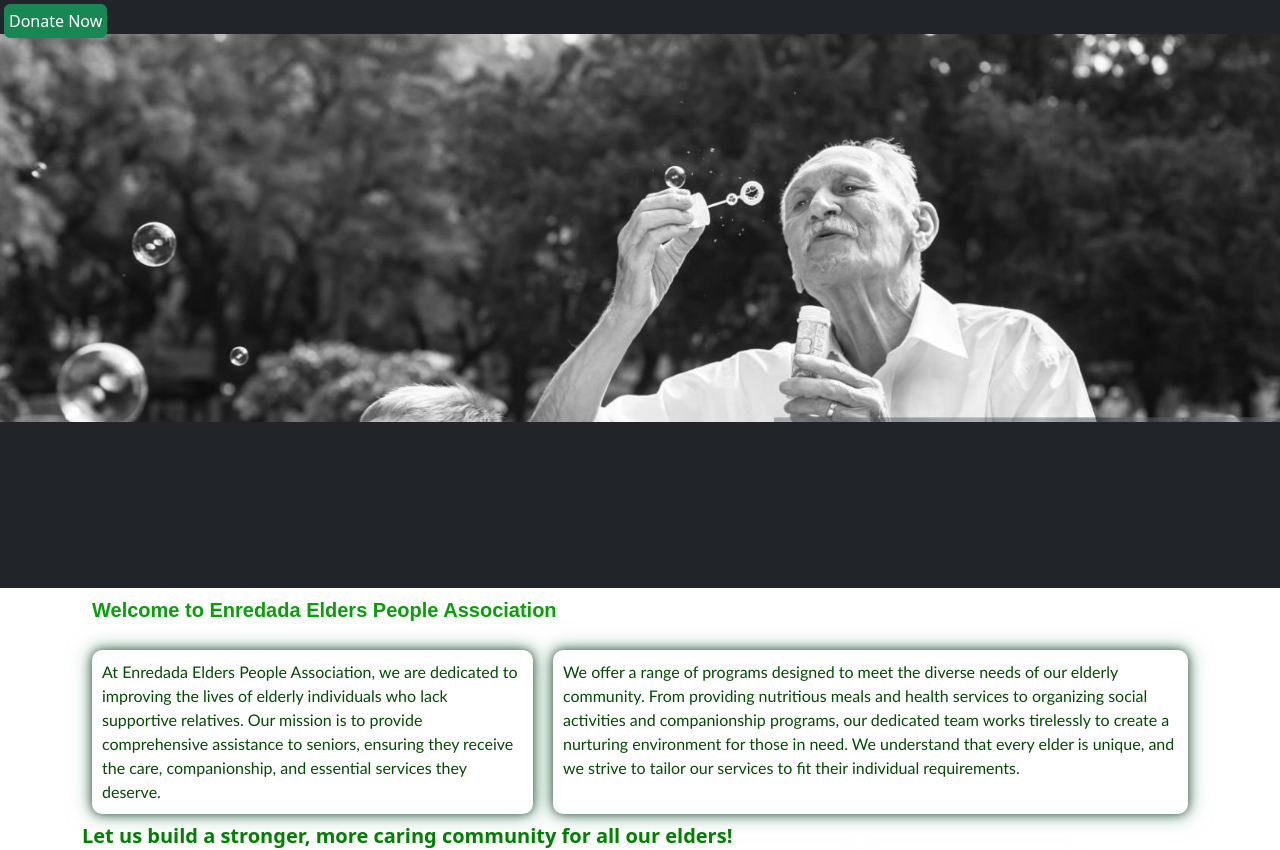
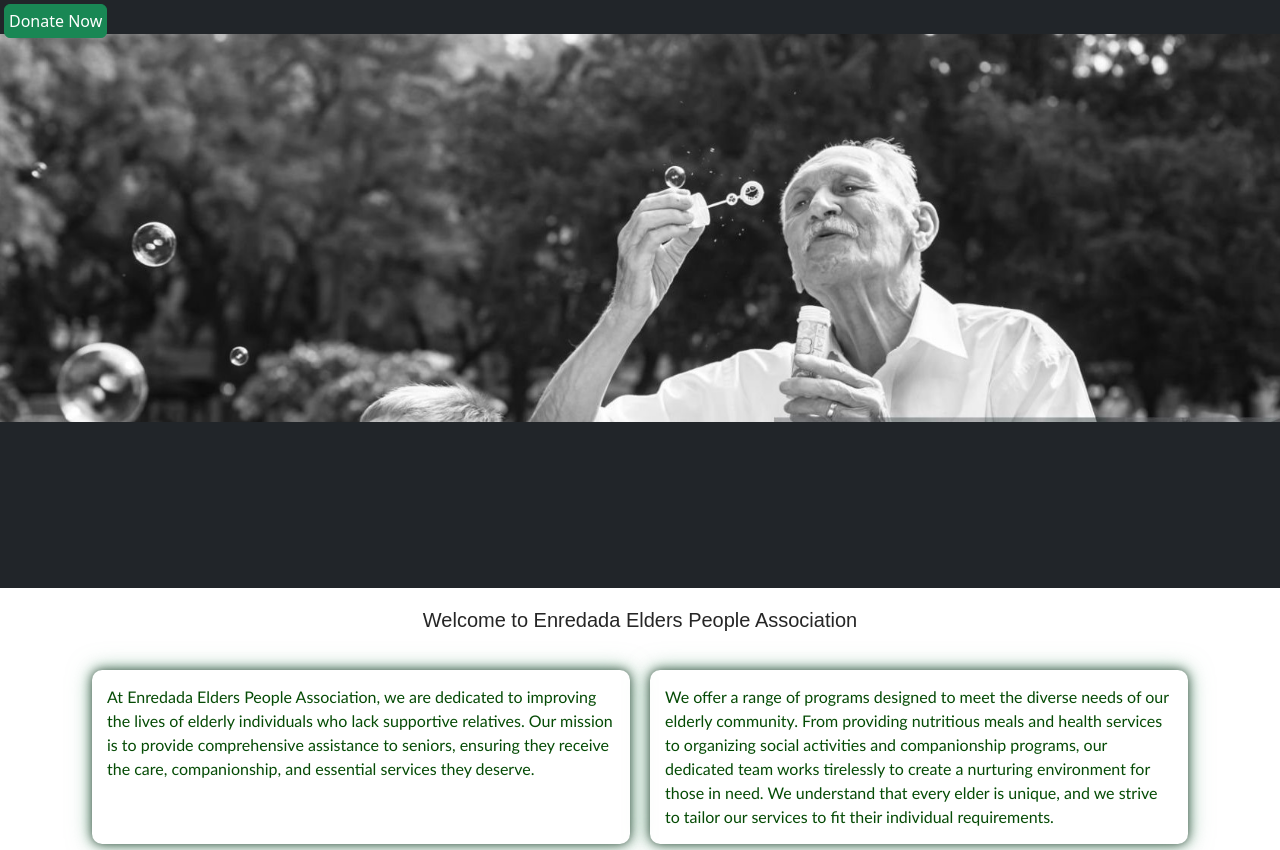
Before and after one commit to Ritaayalew/trial, a website: page charity-frontend/charity_system_frontend/index.html in a window 1280 px wide. Shown: the part 132-982 px from the top of the page. Drawn offline with nearby package versions, Linux system fonts and the light colour scheme.

Commit message:
modify css

```diff
--- a/charity-frontend/charity_system_frontend/css/home.css
+++ b/charity-frontend/charity_system_frontend/css/home.css
@@ -49,10 +49,11 @@
 
 }
 .content-box p {
-
+    width: 50%;
     border-radius: 10px;
     font-family:fantasy; color:rgb(5, 75, 5); padding: 10px;
     margin: 10px;
+    padding: 15px;
     box-shadow: 0 4px 20px rgba(0, 0, 0, 0.1),
     0 4px 20px rgba(55, 109, 76, 0.1);
     font-size: 16px;
@@ -63,9 +64,10 @@
 }
 
 .container h3{
-    font-family:fantasy; font-weight: 700;
-    font-size: 20px; color:rgb(9, 159, 9);
-    padding: 10px;
+    font-family:fantasy; font-weight: 300;
+    font-size: 20px; color:rgb(38, 38, 38);
+    padding: 20px;
+    text-align: center;
 }
 .container h5{
     color: green;
```
